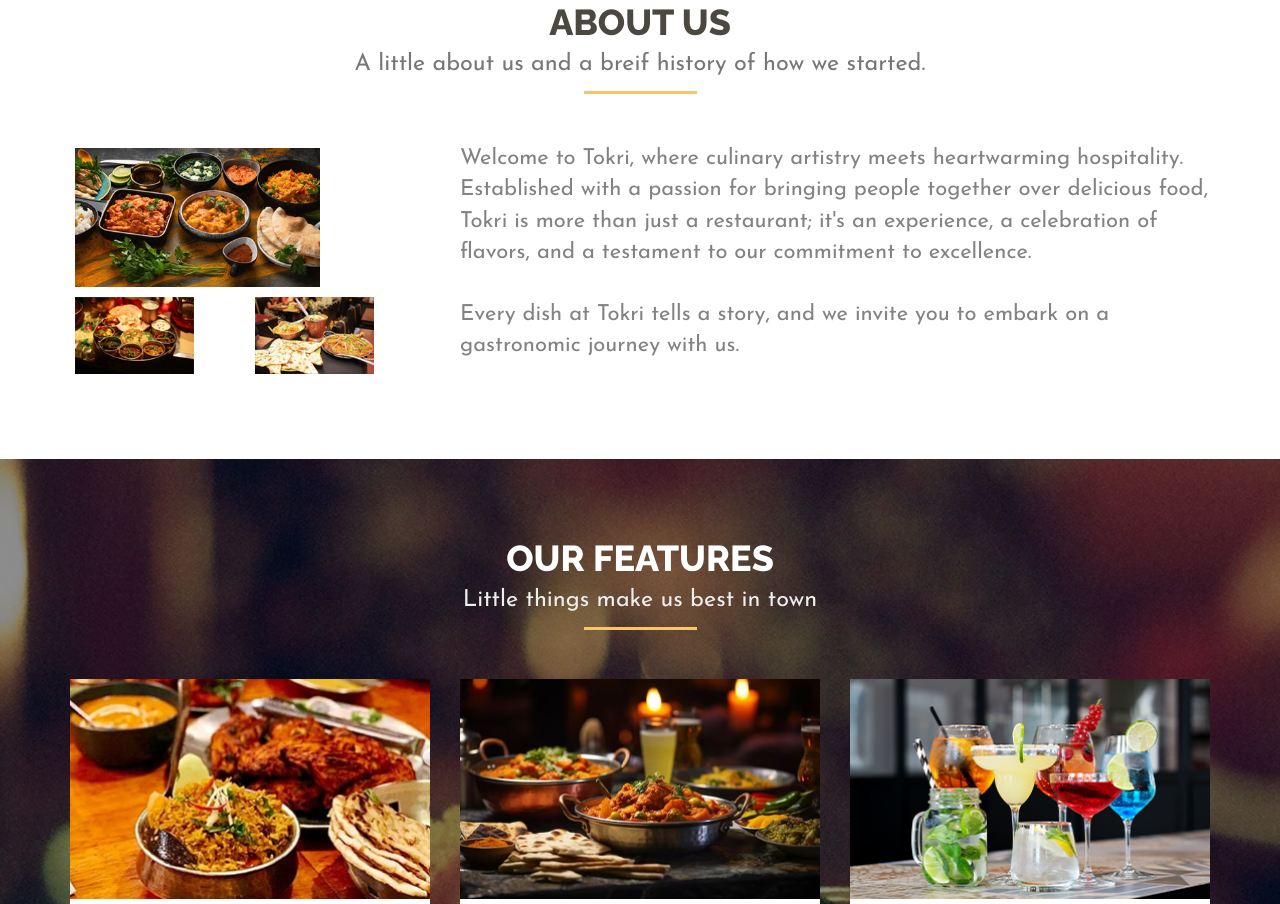
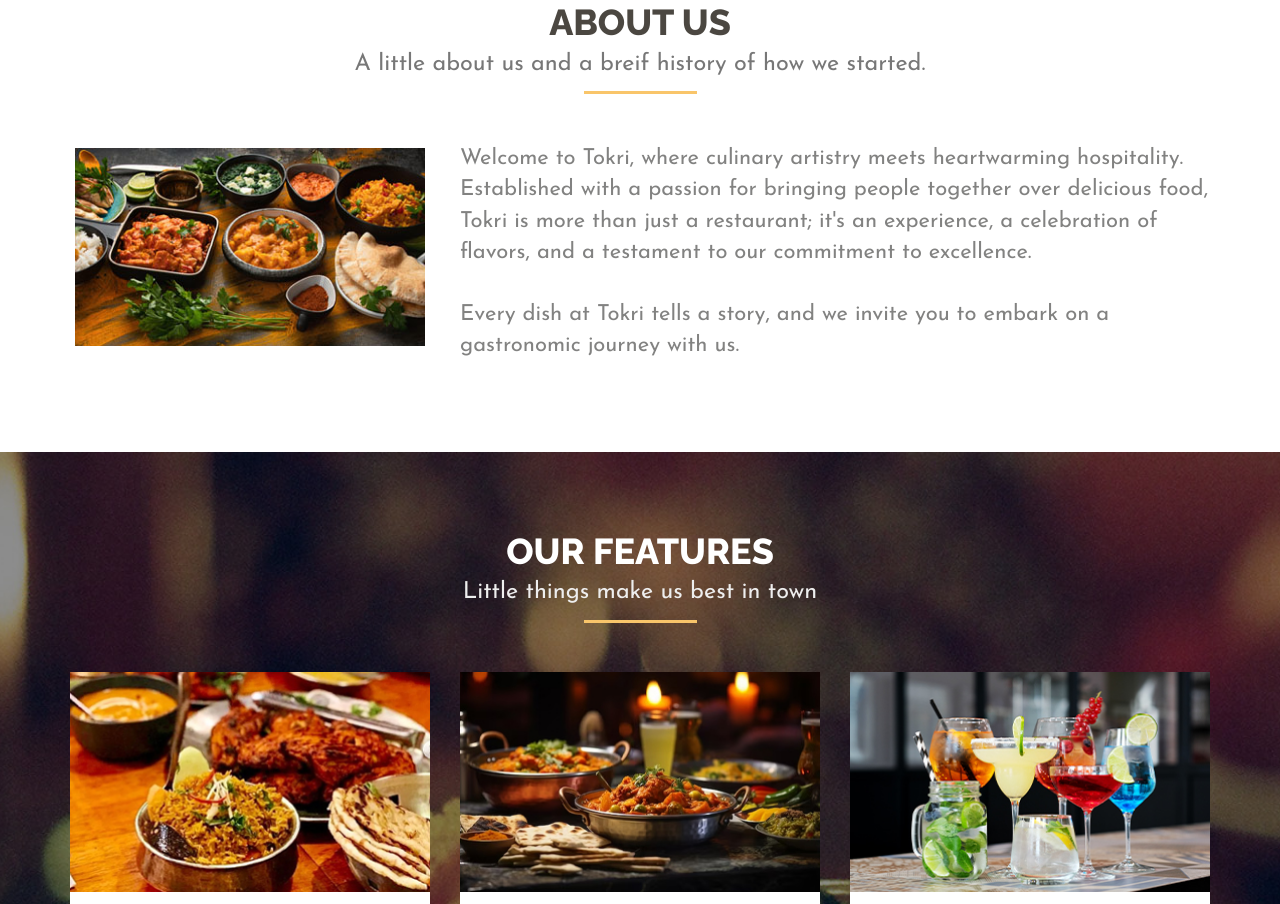
Before and after one commit to theshanika/Tokri, a plain HTML site: page index.html in a window 1280 px wide. Shown: the part 877-1781 px from the top of the page. Drawn offline with Linux system fonts and the light colour scheme.

Commit message:
about section

```diff
--- a/css/main.css
+++ b/css/main.css
@@ -990,7 +990,7 @@ fieldset[disabled] .btn-default.active {
 
 .img-responsive {
     display: block;
-    max-width: 70%;
+    /* max-width: 70%; */
     height: auto;
 }
 
--- a/index.html
+++ b/index.html
@@ -111,14 +111,14 @@
                         <div class="col-md-4">
                             <div class="container-fluid">
                                 <div class="row">
-                                    <div class="col-xs-12 hidden-sm about-photo">
+                                    <div class="col-xs-12 about-photo">
                                         <div class="image-thumb">
                                             <img src="img/about1.jpg" data-mfp-src="img/fullImages/pic1.jpg"
                                                 class="img-responsive" alt="logo">
                                         </div>
                                     </div>
                                 </div>
-                                <div class="row">
+                                <!-- <div class="row">
                                     <div class="col-sm-6 about-photo hidden-xs">
                                         <img src="img/about2.jpg" data-mfp-src="img/fullImages/pic2.jpg"
                                             class="img-responsive" alt="logo">
@@ -127,7 +127,7 @@
                                         <img src="img/about3.jpg" data-mfp-src="img/fullImages/pic3.jpg"
                                             class="img-responsive" alt="logo">
                                     </div>
-                                </div>
+                                </div> -->
                             </div>
                         </div>
                         <div class="col-md-8">
```
